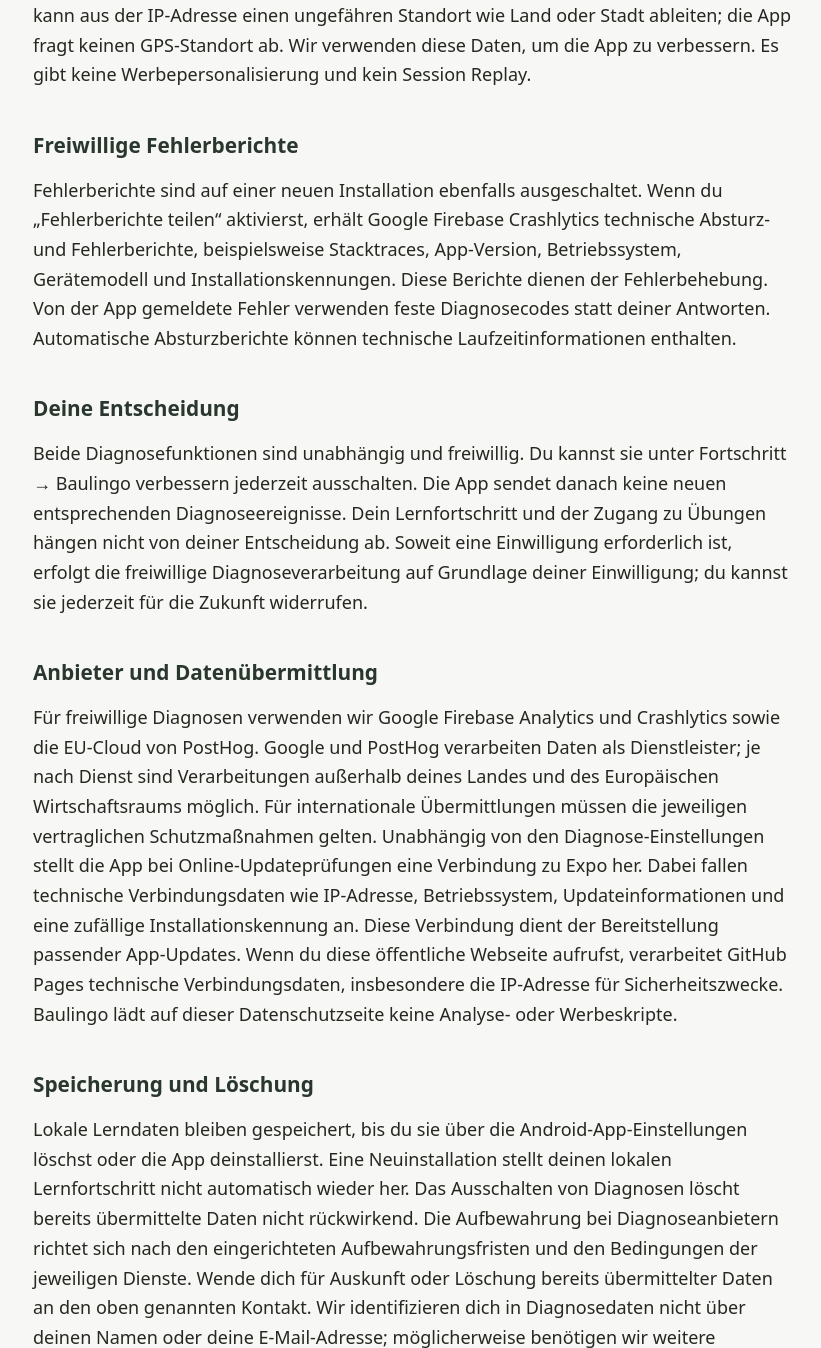
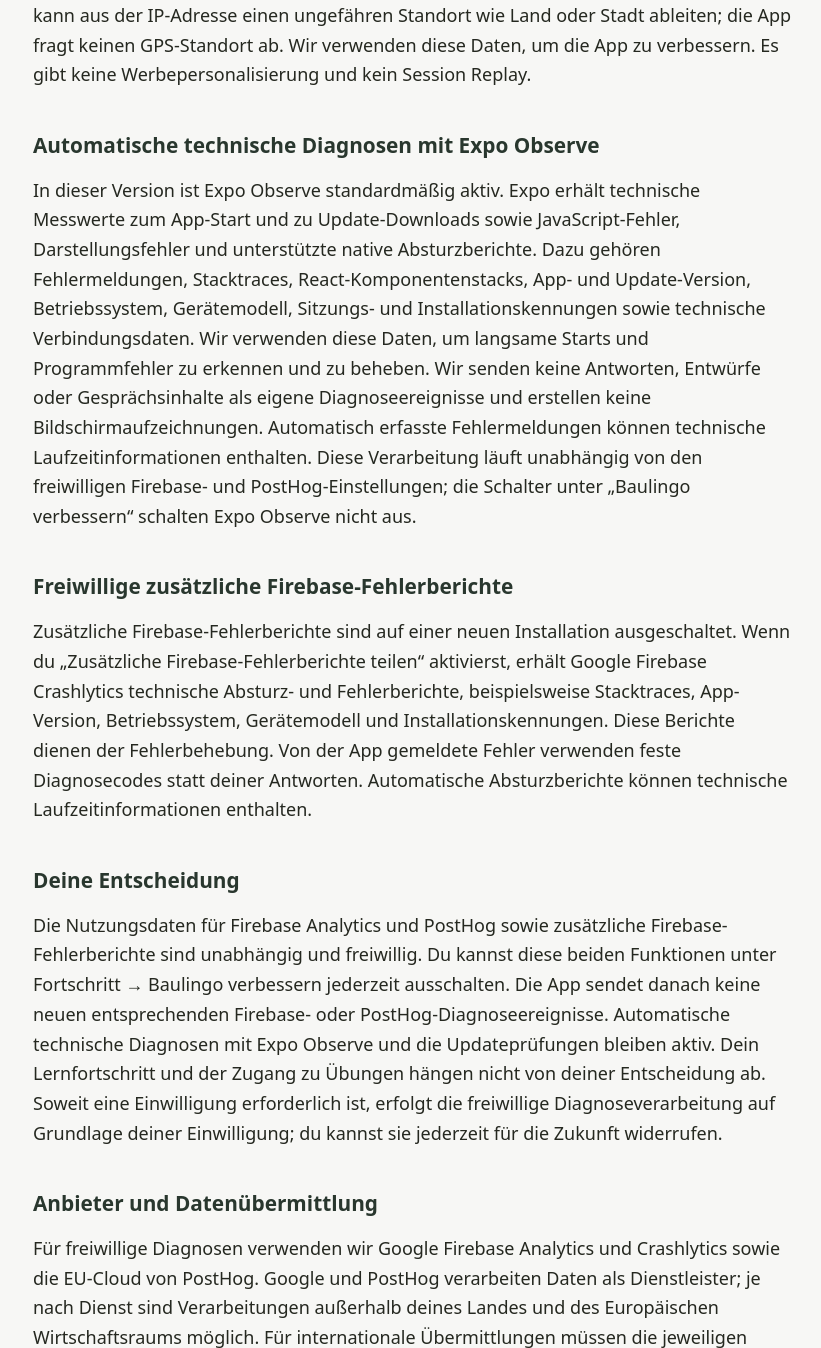
Before and after one commit to mahmutyoung/baulingo-site, a plain HTML site: page privacy/index.html in a window 1280 px wide. Shown: the part 880-2228 px from the top of the page, without its empty margins (227-1048 px from the left). Drawn offline with Linux system fonts and the light colour scheme.

Commit message:
Disclose automatic Expo Observe diagnostics

```diff
--- a/privacy/index.html
+++ b/privacy/index.html
@@ -8,8 +8,9 @@
 <section><h2>Verantwortlich und Kontakt</h2><p>Mahmut Genc<br>Echterdingen, Germany<br>mahmutyoung@gmail.com</p></section>
 <section><h2>Lernen auf deinem Gerät</h2><p>Baulingo ist eine Deutschlern-App für Personen ab 13 Jahren. Du brauchst kein Benutzerkonto. Lernfortschritt, Ergebnisse, Baucoins und Einstellungen werden lokal auf deinem Gerät gespeichert. Die App überträgt keine eingegebenen Antworten, Entwürfe oder Gesprächsinhalte an unsere Diagnoseanbieter. Die Lernfunktionen verwenden keinen externen KI-Dienst zur Auswertung deiner Antworten.</p></section>
 <section><h2>Freiwillige Nutzungsdaten</h2><p>Auf einer neuen Installation sind Nutzungsdaten ausgeschaltet. Nur wenn du „Nutzungsdaten teilen“ unter Fortschritt → Baulingo verbessern aktivierst, erhalten Google Firebase Analytics und PostHog EU Informationen über besuchte App-Bereiche, gestartete und abgeschlossene Lernaktivitäten, Fehleranzahl und verwendete Hilfen. Dazu kommen technische Angaben wie App-Version, Plattform, Geräteinformationen und vom jeweiligen SDK erzeugte Installations- oder Sitzungskennungen. Google Analytics kann aus der IP-Adresse einen ungefähren Standort wie Land oder Stadt ableiten; die App fragt keinen GPS-Standort ab. Wir verwenden diese Daten, um die App zu verbessern. Es gibt keine Werbepersonalisierung und kein Session Replay.</p></section>
-<section><h2>Freiwillige Fehlerberichte</h2><p>Fehlerberichte sind auf einer neuen Installation ebenfalls ausgeschaltet. Wenn du „Fehlerberichte teilen“ aktivierst, erhält Google Firebase Crashlytics technische Absturz- und Fehlerberichte, beispielsweise Stacktraces, App-Version, Betriebssystem, Gerätemodell und Installationskennungen. Diese Berichte dienen der Fehlerbehebung. Von der App gemeldete Fehler verwenden feste Diagnosecodes statt deiner Antworten. Automatische Absturzberichte können technische Laufzeitinformationen enthalten.</p></section>
-<section><h2>Deine Entscheidung</h2><p>Beide Diagnosefunktionen sind unabhängig und freiwillig. Du kannst sie unter Fortschritt → Baulingo verbessern jederzeit ausschalten. Die App sendet danach keine neuen entsprechenden Diagnoseereignisse. Dein Lernfortschritt und der Zugang zu Übungen hängen nicht von deiner Entscheidung ab. Soweit eine Einwilligung erforderlich ist, erfolgt die freiwillige Diagnoseverarbeitung auf Grundlage deiner Einwilligung; du kannst sie jederzeit für die Zukunft widerrufen.</p></section>
+<section><h2>Automatische technische Diagnosen mit Expo Observe</h2><p>In dieser Version ist Expo Observe standardmäßig aktiv. Expo erhält technische Messwerte zum App-Start und zu Update-Downloads sowie JavaScript-Fehler, Darstellungsfehler und unterstützte native Absturzberichte. Dazu gehören Fehlermeldungen, Stacktraces, React-Komponentenstacks, App- und Update-Version, Betriebssystem, Gerätemodell, Sitzungs- und Installationskennungen sowie technische Verbindungsdaten. Wir verwenden diese Daten, um langsame Starts und Programmfehler zu erkennen und zu beheben. Wir senden keine Antworten, Entwürfe oder Gesprächsinhalte als eigene Diagnoseereignisse und erstellen keine Bildschirmaufzeichnungen. Automatisch erfasste Fehlermeldungen können technische Laufzeitinformationen enthalten. Diese Verarbeitung läuft unabhängig von den freiwilligen Firebase- und PostHog-Einstellungen; die Schalter unter „Baulingo verbessern“ schalten Expo Observe nicht aus.</p></section>
+<section><h2>Freiwillige zusätzliche Firebase-Fehlerberichte</h2><p>Zusätzliche Firebase-Fehlerberichte sind auf einer neuen Installation ausgeschaltet. Wenn du „Zusätzliche Firebase-Fehlerberichte teilen“ aktivierst, erhält Google Firebase Crashlytics technische Absturz- und Fehlerberichte, beispielsweise Stacktraces, App-Version, Betriebssystem, Gerätemodell und Installationskennungen. Diese Berichte dienen der Fehlerbehebung. Von der App gemeldete Fehler verwenden feste Diagnosecodes statt deiner Antworten. Automatische Absturzberichte können technische Laufzeitinformationen enthalten.</p></section>
+<section><h2>Deine Entscheidung</h2><p>Die Nutzungsdaten für Firebase Analytics und PostHog sowie zusätzliche Firebase-Fehlerberichte sind unabhängig und freiwillig. Du kannst diese beiden Funktionen unter Fortschritt → Baulingo verbessern jederzeit ausschalten. Die App sendet danach keine neuen entsprechenden Firebase- oder PostHog-Diagnoseereignisse. Automatische technische Diagnosen mit Expo Observe und die Updateprüfungen bleiben aktiv. Dein Lernfortschritt und der Zugang zu Übungen hängen nicht von deiner Entscheidung ab. Soweit eine Einwilligung erforderlich ist, erfolgt die freiwillige Diagnoseverarbeitung auf Grundlage deiner Einwilligung; du kannst sie jederzeit für die Zukunft widerrufen.</p></section>
 <section><h2>Anbieter und Datenübermittlung</h2><p>Für freiwillige Diagnosen verwenden wir Google Firebase Analytics und Crashlytics sowie die EU-Cloud von PostHog. Google und PostHog verarbeiten Daten als Dienstleister; je nach Dienst sind Verarbeitungen außerhalb deines Landes und des Europäischen Wirtschaftsraums möglich. Für internationale Übermittlungen müssen die jeweiligen vertraglichen Schutzmaßnahmen gelten. Unabhängig von den Diagnose-Einstellungen stellt die App bei Online-Updateprüfungen eine Verbindung zu Expo her. Dabei fallen technische Verbindungsdaten wie IP-Adresse, Betriebssystem, Updateinformationen und eine zufällige Installationskennung an. Diese Verbindung dient der Bereitstellung passender App-Updates. Wenn du diese öffentliche Webseite aufrufst, verarbeitet GitHub Pages technische Verbindungsdaten, insbesondere die IP-Adresse für Sicherheitszwecke. Baulingo lädt auf dieser Datenschutzseite keine Analyse- oder Werbeskripte.</p></section>
 <section><h2>Speicherung und Löschung</h2><p>Lokale Lerndaten bleiben gespeichert, bis du sie über die Android-App-Einstellungen löschst oder die App deinstallierst. Eine Neuinstallation stellt deinen lokalen Lernfortschritt nicht automatisch wieder her. Das Ausschalten von Diagnosen löscht bereits übermittelte Daten nicht rückwirkend. Die Aufbewahrung bei Diagnoseanbietern richtet sich nach den eingerichteten Aufbewahrungsfristen und den Bedingungen der jeweiligen Dienste. Wende dich für Auskunft oder Löschung bereits übermittelter Daten an den oben genannten Kontakt. Wir identifizieren dich in Diagnosedaten nicht über deinen Namen oder deine E-Mail-Adresse; möglicherweise benötigen wir weitere Angaben, um einen Datensatz zuzuordnen.</p></section>
 <section><h2>Deine Datenschutzrechte</h2><p>Soweit das für dich geltende Datenschutzrecht dies vorsieht, kannst du Auskunft, Berichtigung, Löschung, Einschränkung der Verarbeitung, Datenübertragbarkeit und Widerspruch verlangen. Du kannst eine Einwilligung für die Zukunft widerrufen und dich bei einer zuständigen Datenschutzaufsichtsbehörde beschweren. Wenn für deine freiwillige Diagnoseeinwilligung aufgrund deines Alters die Zustimmung deiner Eltern erforderlich ist, aktiviere die Diagnosefunktionen nur mit dieser Zustimmung.</p></section>
```
